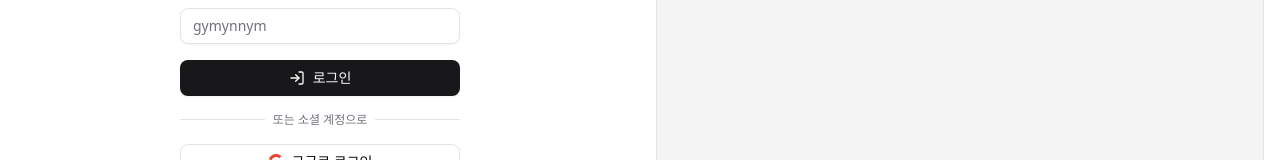
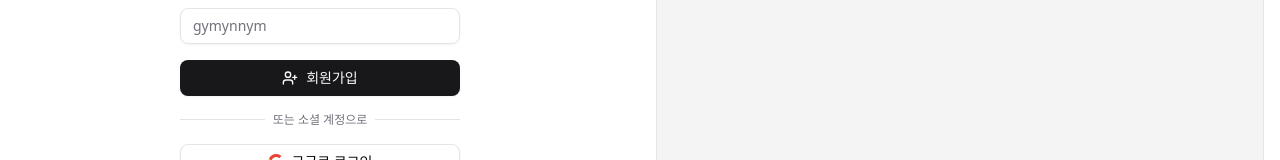
Before and after one commit to loghub-me/web-next, a Next.js app: page /join in a window 1280 px wide. Shown: the part 358-518 px from the top of the page. Built offline with nearby package versions, Linux system fonts and the light colour scheme; no server answers.

Commit message:
fix(auth): Update icons, links, and themed image styles
- Correct icon and text in `JoinRequestForm` and `JoinConfirmForm`
- Correct linking in `LoginSocialLinks`
- Fix style in `ThemedImage`

```diff
--- a/components/client/auth/join/confirm-form.tsx
+++ b/components/client/auth/join/confirm-form.tsx
@@ -9,7 +9,7 @@ import { Button } from '@ui/button';
 import { Form, FormControl, FormField, FormItem, FormLabel, FormMessage } from '@ui/form';
 import { Input } from '@ui/input';
 import { InputOTP, InputOTPGroup, InputOTPSeparator, InputOTPSlot } from '@ui/input-otp';
-import { LogInIcon } from 'lucide-react';
+import { UserPlusIcon } from 'lucide-react';
 import { useForm } from 'react-hook-form';
 import { toast } from 'sonner';
 import { z } from 'zod';
@@ -75,7 +75,7 @@ export default function JoinConfirmForm({ defaultValues }: Readonly<JoinConfirmS
           )}
         />
         <Button type="submit" className="w-full" disabled={form.formState.isSubmitting}>
-          <LogInIcon /> 인증번호 확인
+          <UserPlusIcon /> 인증번호 확인
         </Button>
       </form>
     </Form>
--- a/components/client/auth/join/request-form.tsx
+++ b/components/client/auth/join/request-form.tsx
@@ -7,7 +7,7 @@ import { zodResolver } from '@hookform/resolvers/zod';
 import { Button } from '@ui/button';
 import { Form, FormControl, FormField, FormItem, FormLabel, FormMessage } from '@ui/form';
 import { Input } from '@ui/input';
-import { LogInIcon } from 'lucide-react';
+import { UserPlusIcon } from 'lucide-react';
 import { useRouter } from 'next/navigation';
 import { useForm } from 'react-hook-form';
 import { toast } from 'sonner';
@@ -61,7 +61,7 @@ export default function JoinRequestForm() {
           )}
         />
         <Button type="submit" className="w-full" disabled={form.formState.isSubmitting}>
-          <LogInIcon /> 로그인
+          <UserPlusIcon /> 회원가입
         </Button>
       </form>
     </Form>
--- a/components/client/auth/login/social-links.tsx
+++ b/components/client/auth/login/social-links.tsx
@@ -14,7 +14,7 @@ export default function LoginSocialLinks() {
         <TopicIcon slug="google" name="Google" />
         구글로 로그인
       </ButtonLink>
-      <ButtonLink variant={'outline'} href={buildAPIUrl('/oauth2/authorize/github')} type="submit" className="w-full">
+      <ButtonLink variant={'outline'} href={buildAPIUrl('/oauth2/authorize/google')} type="submit" className="w-full">
         <TopicIcon slug="github" name="GitHub" />
         깃허브로 로그인
       </ButtonLink>
--- a/components/global/themed-image.tsx
+++ b/components/global/themed-image.tsx
@@ -31,7 +31,7 @@ export default function ThemedImage(
         data-slot="themed-image-skeleton"
         aria-hidden="true"
         aria-label={props.alt}
-        style={{ width: props.width, height: props.width }}
+        style={{ width: props.width, height: props.height }}
       />
     );
   }
```
